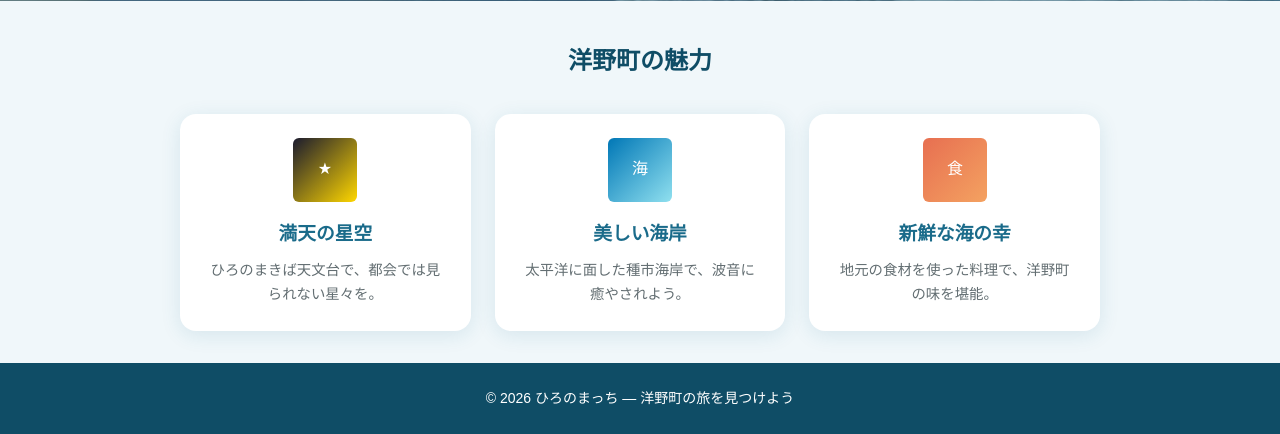
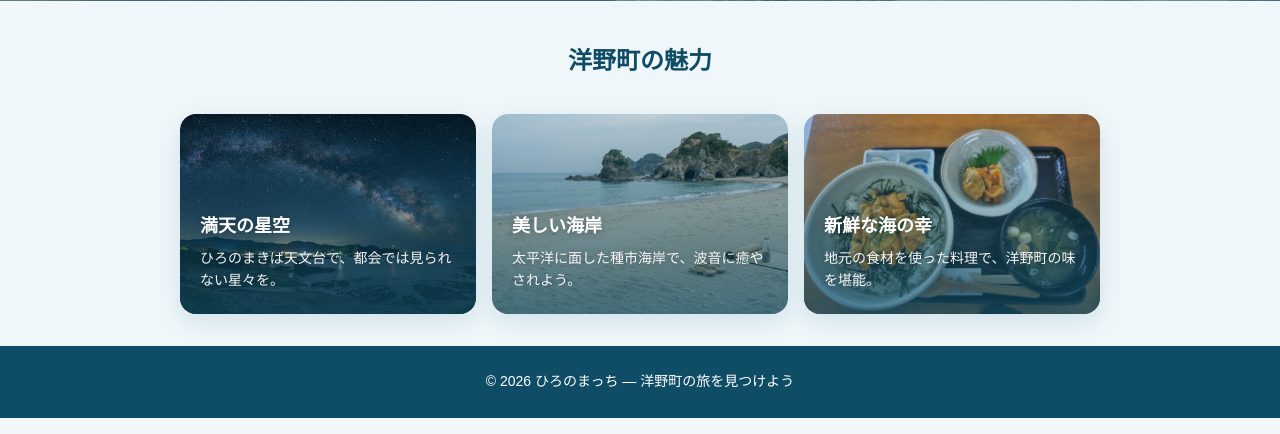
Before and after one commit to kfukfukfu/hirono_match, a Flask app: page / in a window 1280 px wide. Shown: the part 641-1075 px from the top of the page. Run offline with Flask 3, Linux system fonts and the light colour scheme.

Commit message:
トップ画面に写真挿入

```diff
--- a/static/css/style.css
+++ b/static/css/style.css
@@ -245,33 +245,68 @@ a:hover {
 }
 
 .feature-grid {
-    display: grid;
-    grid-template-columns: repeat(auto-fit, minmax(240px, 1fr));
-    gap: 1.5rem;
+    display: flex;
+    flex-direction: column;
+    gap: 1rem;
+    max-width: var(--mobile-max);
+    margin: 0 auto;
 }
 
-.feature-card {
-    background: var(--color-white);
+.feature-card-photo {
+    position: relative;
+    overflow: hidden;
     border-radius: var(--radius);
-    padding: 1.5rem;
-    text-align: center;
-    box-shadow: var(--shadow);
+    min-height: 168px;
+    display: flex;
+    align-items: flex-end;
+    box-shadow: var(--shadow-card);
 }
 
-.feature-card img {
-    width: 64px;
-    height: 64px;
-    margin: 0 auto 1rem;
+.feature-card-bg {
+    position: absolute;
+    inset: 0;
+    z-index: 0;
 }
 
-.feature-card h3 {
-    color: var(--color-primary);
-    margin-bottom: 0.5rem;
+.feature-card-bg::after {
+    content: "";
+    position: absolute;
+    inset: 0;
+    background: linear-gradient(
+        180deg,
+        rgba(15, 77, 102, 0.2) 0%,
+        rgba(15, 77, 102, 0.72) 100%
+    );
 }
 
-.feature-card p {
-    font-size: 0.9rem;
-    color: var(--color-text-light);
+.feature-card-bg img {
+    width: 100%;
+    height: 100%;
+    object-fit: cover;
+    object-position: center;
+    display: block;
+}
+
+.feature-card-content {
+    position: relative;
+    z-index: 1;
+    padding: 1.25rem 1.25rem 1.375rem;
+    text-align: left;
+    width: 100%;
+}
+
+.feature-card-photo h3 {
+    color: var(--color-white);
+    margin-bottom: 0.35rem;
+    font-size: 1.125rem;
+    text-shadow: 0 1px 8px rgba(0, 0, 0, 0.3);
+}
+
+.feature-card-photo p {
+    font-size: 0.875rem;
+    color: rgba(255, 255, 255, 0.95);
+    line-height: 1.6;
+    text-shadow: 0 1px 6px rgba(0, 0, 0, 0.25);
 }
 
 /* --- 共通ページ --- */
@@ -1083,7 +1118,13 @@ a:hover {
 
     .feature-grid {
         max-width: 960px;
+        display: grid;
         grid-template-columns: repeat(3, 1fr);
+        gap: 1rem;
+    }
+
+    .feature-card-photo {
+        min-height: 200px;
     }
 }
 
--- a/templates/index.html
+++ b/templates/index.html
@@ -17,21 +17,33 @@
 <section class="features container">
     <h2 class="section-title">洋野町の魅力</h2>
     <div class="feature-grid">
-        <div class="feature-card">
-            <img src="{{ url_for('static', filename='images/icons/star.svg') }}" alt="">
+        <div class="feature-card feature-card-photo">
+            <div class="feature-card-bg" aria-hidden="true">
+                <img src="{{ url_for('static', filename='images/types/star.jpg') }}" alt="">
+            </div>
+            <div class="feature-card-content">
                 <h3>満天の星空</h3>
                 <p>ひろのまきば天文台で、都会では見られない星々を。</p>
             </div>
-        <div class="feature-card">
-            <img src="{{ url_for('static', filename='images/icons/sea.svg') }}" alt="">
+        </div>
+        <div class="feature-card feature-card-photo">
+            <div class="feature-card-bg" aria-hidden="true">
+                <img src="{{ url_for('static', filename='images/types/sea.jpg') }}" alt="">
+            </div>
+            <div class="feature-card-content">
                 <h3>美しい海岸</h3>
                 <p>太平洋に面した種市海岸で、波音に癒やされよう。</p>
             </div>
-        <div class="feature-card">
-            <img src="{{ url_for('static', filename='images/icons/food.svg') }}" alt="">
+        </div>
+        <div class="feature-card feature-card-photo">
+            <div class="feature-card-bg" aria-hidden="true">
+                <img src="{{ url_for('static', filename='images/types/food.jpg') }}" alt="">
+            </div>
+            <div class="feature-card-content">
                 <h3>新鮮な海の幸</h3>
                 <p>地元の食材を使った料理で、洋野町の味を堪能。</p>
             </div>
         </div>
+    </div>
 </section>
 {% endblock %}
```
Lines whose indentation alone changed are shown as unchanged.
